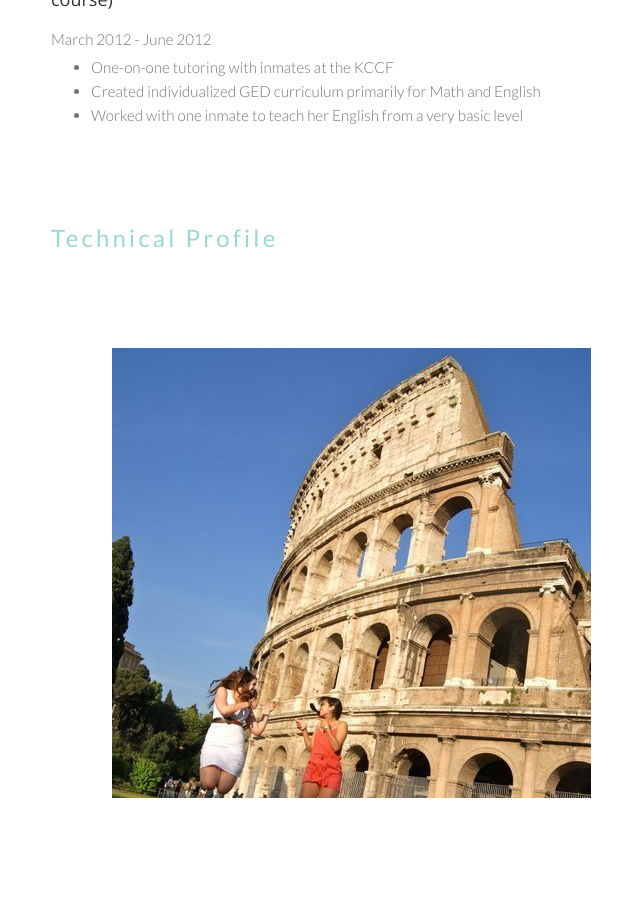
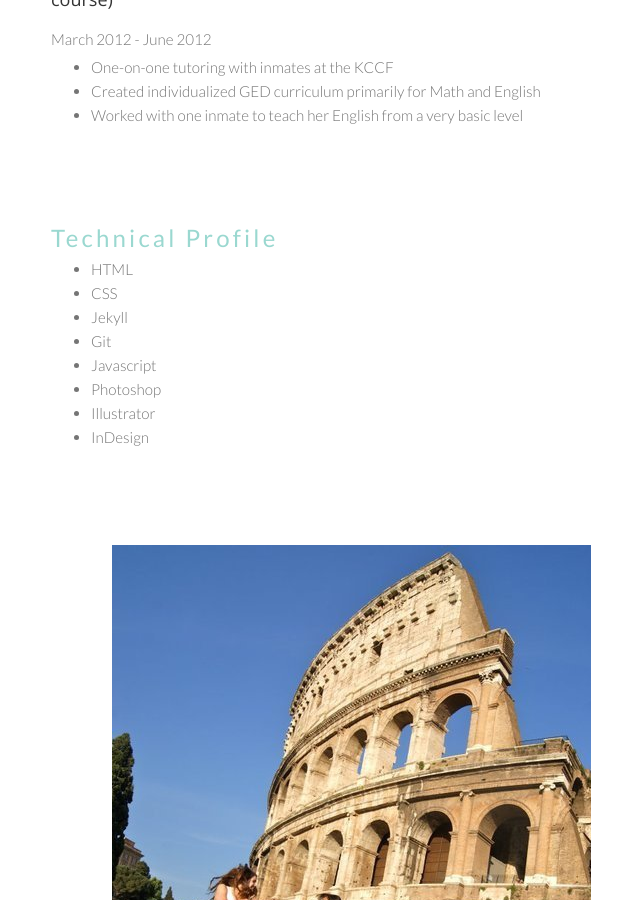
Before and after one commit to rachellee/resume, a Jekyll site: the page built from index.html, in a window 1280 px wide and 900 px high, scrolled down 2328 px. Shown: the whole window, without its empty margins (289-929 px from the left). Built offline with Jekyll 4.4.1, drawn with Linux system fonts in a browser that asks for light colours; Markdown is read by kramdown in place of the engine named in the settings; the list of posts is cut into pages by our own code.

Commit message:
Updated Technical Profile

```diff
--- a/index.html
+++ b/index.html
@@ -70,6 +70,18 @@ layout: default
 
 <div class="sections">
 	<h1>Technical Profile</h1>
+		<p>
+			<ul>
+				<li>HTML</li>
+				<li>CSS</li>
+				<li>Jekyll</li>
+				<li>Git</li>
+				<li>Javascript</li>
+				<li>Photoshop</li>
+				<li>Illustrator</li>
+				<li>InDesign</li>
+			</ul>
+		</p>
 </div>
 
 <div class="image_div_colosseum">
```
